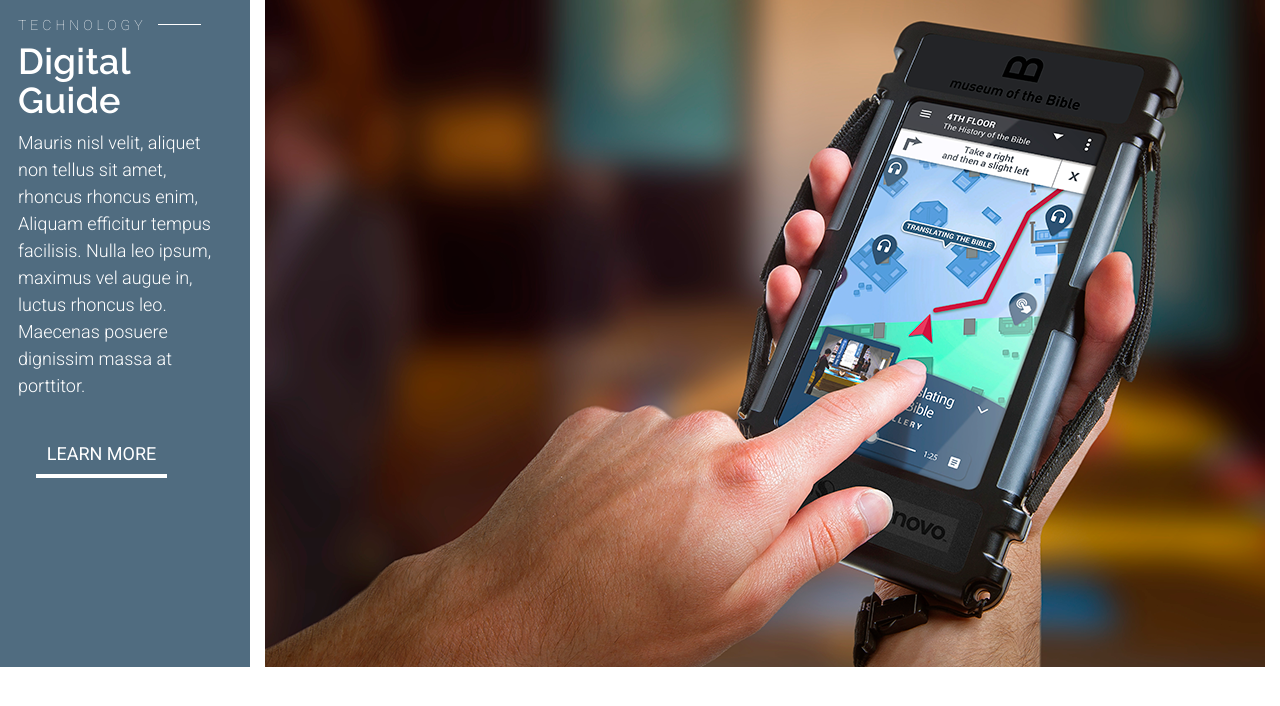
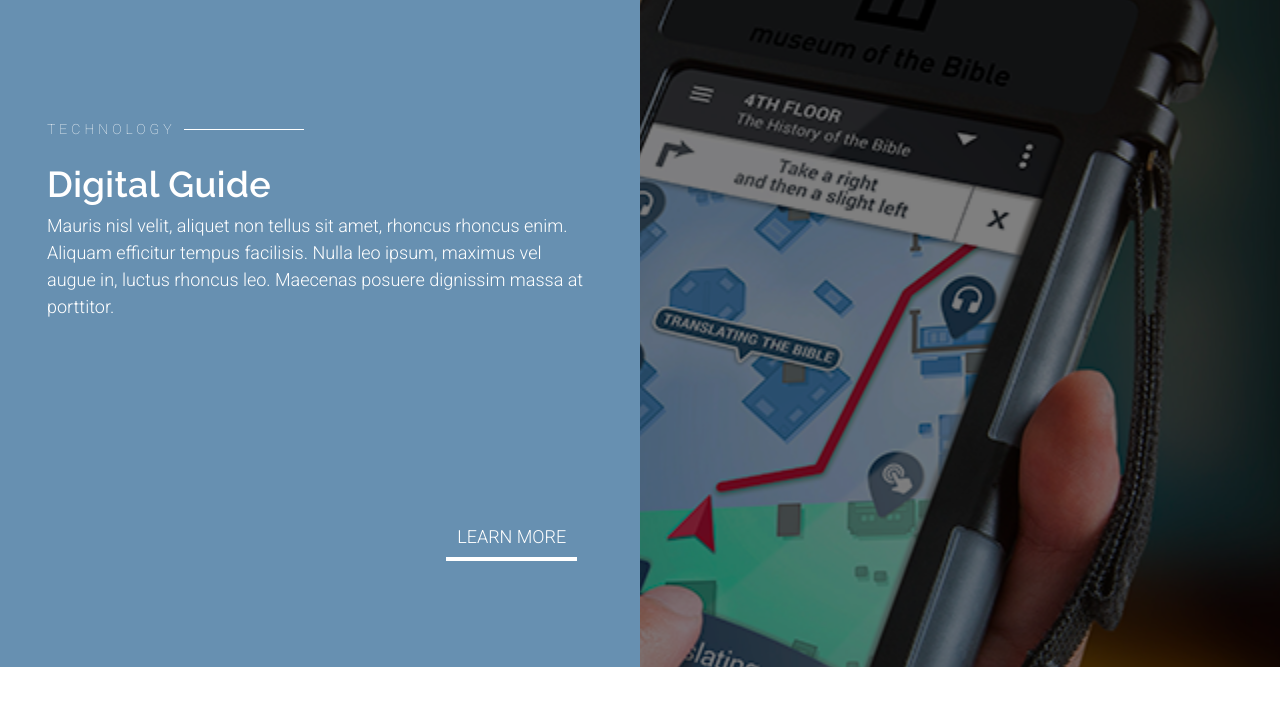
Before and after one commit to RyanLutz/assessment, a plain HTML site: page digital-guide.html in a window 1280 px wide. Drawn offline with nearby package versions, Linux system fonts and the light colour scheme.

Commit message:
Commit 2

```diff
--- /dev/null
+++ b/css/styles.css
@@ -0,0 +1,156 @@
+body {
+  font-size: 18px;
+  font-weight: 300;
+  font-family: 'Roboto', sans-serif; }
+
+h1 {
+  font-size: 2.25rem;
+  font-weight: 600;
+  font-family: 'Raleway', sans-serif;
+  letter-spacing: 0.025rem; }
+
+h2 {
+  font-size: 0.875rem;
+  font-weight: 100;
+  text-transform: uppercase;
+  letter-spacing: 0.25rem; }
+
+.animated-section {
+  display: flex;
+  flex-direction: column-reverse;
+  height: 100vh;
+  position: relative; }
+
+.left-panel {
+  flex: 0 auto;
+  color: white;
+  background-color: #6790b1;
+  transition: background-color 100ms ease-out; }
+
+.panel-content {
+  display: flex;
+  height: 100%;
+  flex-direction: column;
+  margin: 1rem 0; }
+  .panel-content .panel-header {
+    margin: 1rem 0;
+    flex-grow: 1; }
+  .panel-content .panel-body {
+    flex-grow: 2; }
+  .panel-content .panel-footer {
+    flex-grow: 1;
+    text-align: center; }
+
+.grow-line {
+  display: flex; }
+  .grow-line > *:first-child {
+    flex-grow: 0; }
+  .grow-line > *:last-child {
+    flex-grow: 1;
+    padding: 0rem 0.5rem; }
+  .grow-line span.line {
+    display: inline-block;
+    border-top: 1px solid white;
+    margin-bottom: 0.75rem;
+    width: 30%;
+    transition: width 250ms ease-out; }
+
+.button {
+  display: inline-block;
+  padding: 0.4em 0.6em;
+  border-bottom: solid 4px white;
+  background-color: none;
+  transition: background-color 100ms ease-out; }
+  .button:hover {
+    background-color: white; }
+    .button:hover a {
+      color: #232323;
+      font-weight: 400;
+      transition: background-color 100ms ease-out; }
+  .button a {
+    color: white;
+    font-weight: 300;
+    text-decoration: none;
+    text-transform: uppercase; }
+
+.right-panel {
+  flex: 1;
+  padding: 0;
+  margin: 0;
+  box-shadow: inset 0 0 0 2000px rgba(0, 0, 0, 0.5); }
+
+.picture-frame {
+  height: 100%;
+  width: 100%;
+  overflow: hidden; }
+  .picture-frame .picture-overlay {
+    position: absolute;
+    background-color: rgba(0, 0, 0, 0.5);
+    width: 100%;
+    height: 100%;
+    z-index: 1;
+    transition: all 250ms ease-out; }
+  .picture-frame img {
+    float: right;
+    height: 100%;
+    width: auto;
+    z-index: -1;
+    transform: scale(1.8) translate(-22%, 20%);
+    transition: all 250ms ease-out; }
+    @media (min-width: 321px) {
+      .picture-frame img {
+        transform: scale(1.8) translate(-12%, 20%); } }
+    @media (min-width: 769px) {
+      .picture-frame img {
+        transform: scale(2) translate(-20%, 15%); } }
+
+.animated-section.hover .left-panel {
+  background-color: #4d6b83;
+  transition: all 100ms ease-out; }
+
+.animated-section.hover .right-panel {
+  box-shadow: inset 0 0 0 50px transparent;
+  transition: all 100ms ease-out; }
+
+.animated-section.hover .picture-frame .picture-overlay {
+  background-color: transparent;
+  transition: all 250ms ease-out; }
+
+.animated-section.hover .picture-frame img {
+  transform: scale(1.2) translate(-8%, 8%);
+  transition: all 250ms; }
+  @media (min-width: 321px) {
+    .animated-section.hover .picture-frame img {
+      transform: scale(1.2) translate(-2%, 8%); } }
+  @media (min-width: 769px) {
+    .animated-section.hover .picture-frame img {
+      transform: scale(1.3) translate(-10%, 9%); } }
+
+.animated-section.hover .grow-line span.line {
+  width: 100%;
+  transition: width 250ms ease-out; }
+
+@media (min-width: 769px) {
+  .animated-section {
+    flex-direction: row;
+    height: 30vw; }
+  .left-panel {
+    flex: 1;
+    width: 50vw; }
+  .right-panel {
+    flex: 1;
+    width: 50vw; }
+  .panel-content .panel-header {
+    display: flex;
+    padding: 0 2rem; }
+    .panel-content .panel-header .grow-line {
+      width: 100%;
+      align-self: flex-end; }
+  .panel-content .panel-body {
+    padding: 0 2rem; }
+  .panel-content .panel-footer {
+    padding: 0 3rem;
+    text-align: right; }
+  .button {
+    margin-bottom: 2rem;
+    align-self: flex-end; } }
--- a/digital-guide.html
+++ b/digital-guide.html
@@ -1,4 +1,5 @@
-<html>
+<!DOCTYPE html>
+<html lang="en">
 <head>
   <meta charset="UTF-8">
   <meta name="viewport" content="width=device-width, initial-scale=1, shrink-to-fit=no">
@@ -7,24 +8,50 @@
   <link rel="stylesheet" href="https://maxcdn.bootstrapcdn.com/bootstrap/4.0.0-beta/css/bootstrap.min.css">
   </head>
   <link href="https://fonts.googleapis.com/css?family=Raleway:600|Roboto:100,300,400" rel="stylesheet">
-  <link href="css/style.css" rel="stylesheet">
+  <link href="css/styles.css" rel="stylesheet">
 </head>
 <body>
   <section class="container-fluid">
-    <div class="row">
-      <div class="col-md info-card">
-        <h2 class="grow-line">Technology</h2>
-        <h1>Digital Guide</h1>
-        <p>Mauris nisl velit, aliquet non tellus sit amet, rhoncus rhoncus enim, Aliquam efficitur tempus facilisis. Nulla leo ipsum, maximus vel augue in, luctus rhoncus leo. Maecenas posuere dignissim massa at porttitor.</p>
-        <div class="button">
-          <a href="#">Learn More</a>
+    <div class="row animated-section">
+      <div class="left-panel col-md">
+        <div class="panel-content">
+          <div class="panel-header">
+            <div class="grow-line">
+              <h2>Technology</h2><div><span class="line"></span></div>
+            </div>
+
+          </div>
+          <div class="panel-body">
+          <h1>Digital Guide</h1>
+          <p>Mauris nisl velit, aliquet non tellus sit amet, rhoncus rhoncus enim. Aliquam efficitur tempus facilisis. Nulla leo ipsum, maximus vel augue in, luctus rhoncus leo. Maecenas posuere dignissim massa at porttitor.</p></div>
+
+          <div class="panel-footer">
+            <div class="button">
+              <a href="#">Learn More</a>
+            </div>
+          </div>
         </div>
 
       </div>
-      <div class="col-md picture">
-        <img src="DigitalGuide_01.png" alt="Museum of The Bible Digital Guide">
+      <div class="right-panel col-md">
+        <div class="picture-frame">
+          <div class="picture-overlay"></div>
+          <img src="DigitalGuide_01.png" alt="Museum Digital Guide">
+        </div>
       </div>
     </div>
   </section>
+  <script src="https://code.jquery.com/jquery-3.2.1.slim.min.js" integrity="sha384-KJ3o2DKtIkvYIK3UENzmM7KCkRr/rE9/Qpg6aAZGJwFDMVNA/GpGFF93hXpG5KkN" crossorigin="anonymous"></script>
+  <script src="https://cdnjs.cloudflare.com/ajax/libs/popper.js/1.11.0/umd/popper.min.js" integrity="sha384-b/U6ypiBEHpOf/4+1nzFpr53nxSS+GLCkfwBdFNTxtclqqenISfwAzpKaMNFNmj4" crossorigin="anonymous"></script>
+  <script src="https://maxcdn.bootstrapcdn.com/bootstrap/4.0.0-beta/js/bootstrap.min.js" integrity="sha384-h0AbiXch4ZDo7tp9hKZ4TsHbi047NrKGLO3SEJAg45jXxnGIfYzk4Si90RDIqNm1" crossorigin="anonymous"></script>
+  <script>
+    $(".button").hover(
+      function() {
+        $(this).closest(".animated-section").addClass("hover");
+      },
+      function() {
+        $(this).closest(".animated-section").removeClass("hover");
+      });
+  </script>
 </body>
 </html>
```
